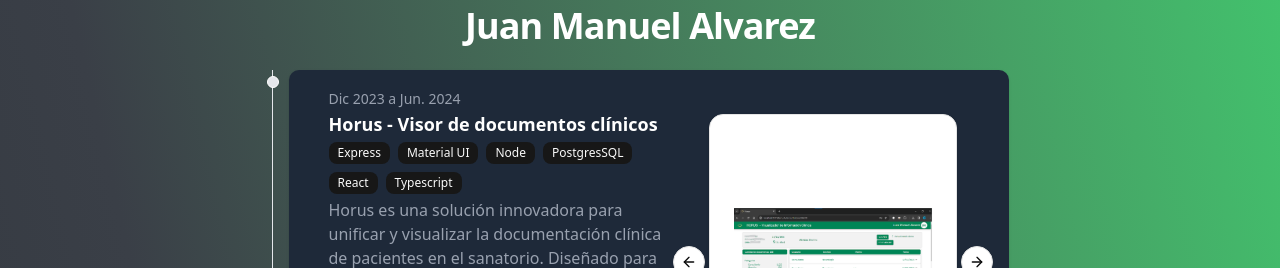
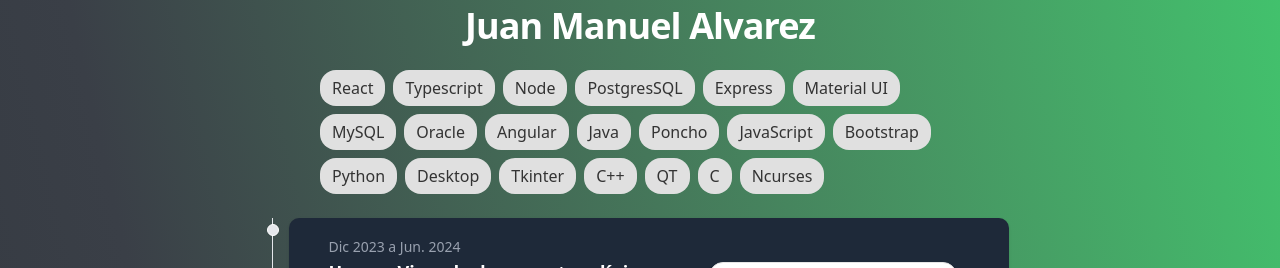
Before and after one commit to 2jmalvarez/portfolio, a React (Vite) app: page / in a window 1280 px wide. Shown: the part 298-566 px from the top of the page. Built offline with nearby package versions, Linux system fonts and the light colour scheme.

Commit message:
feat: agregar selector de etiquetas y filtrado en la lista de proyectos

```diff
--- a/src/components/Portfolio.tsx
+++ b/src/components/Portfolio.tsx
@@ -2,12 +2,34 @@ import { Background } from "./Background";
 import { Name } from "./Name";
 import { ProjectList } from "./ProjectList";
 import projectsData from "../data/projects.json";
+import SelectorTag from "./SelectorTag";
+import { useState } from "react";
 
 export const Portfolio = () => {
+  const [tagSelected, setTagSelected] = useState<string[]>([]);
   return (
     <Background>
       <Name>Juan Manuel Alvarez</Name>
-      <ProjectList data={projectsData} />
+      <SelectorTag
+        tags={[
+          ...new Set(
+            projectsData
+              .flatMap((project) => project.tags)
+              .map((tag) => tag.trim())
+          ),
+        ]}
+        onFilter={(selectedTag) => {
+          setTagSelected(selectedTag ?? []);
+        }}
+      />
+      <ProjectList
+        data={projectsData.filter(
+          (pd) =>
+            tagSelected.length === 0 ||
+            tagSelected.some((tag) => pd.tags.includes(tag))
+        )}
+        tagSelected={tagSelected}
+      />
     </Background>
   );
 };
--- a/src/components/ProjectItem.tsx
+++ b/src/components/ProjectItem.tsx
@@ -12,12 +12,14 @@ export const Project = ({
   time,
   images,
   tags,
+  tagSelected,
 }: {
   title: string;
   description: string;
   time: string;
   images?: string[];
   tags: string[];
+  tagSelected: string[];
 }) => {
   return (
     <>
@@ -31,7 +33,14 @@ export const Project = ({
               {tags
                 .toSorted((a, b) => a.localeCompare(b))
                 .map((tag) => (
-                  <Badge key={v4()}>{tag}</Badge>
+                  <Badge
+                    key={v4()}
+                    variant={
+                      tagSelected.includes(tag) ? "secondary" : "default"
+                    }
+                  >
+                    {tag}
+                  </Badge>
                 ))}
             </div>
             <DescriptionProject>{description}</DescriptionProject>
--- a/src/components/ProjectList.tsx
+++ b/src/components/ProjectList.tsx
@@ -2,7 +2,13 @@ import { v4 } from "uuid";
 import { ProjectData } from "./Project.type";
 import { Project } from "./ProjectItem";
 
-export const ProjectList = ({ data }: { data: ProjectData[] }) => {
+export const ProjectList = ({
+  data,
+  tagSelected,
+}: {
+  data: ProjectData[];
+  tagSelected: string[];
+}) => {
   return (
     <ol className="relative border-s border-gray-200 dark:border-gray-700 mx-4">
       {data.map(({ title, description, time, images, tags }) => (
@@ -13,6 +19,7 @@ export const ProjectList = ({ data }: { data: ProjectData[] }) => {
             time={time}
             images={images}
             tags={tags}
+            tagSelected={tagSelected}
           />
         </li>
       ))}
--- /dev/null
+++ b/src/components/SelectorTag.tsx
@@ -0,0 +1,43 @@
+import React, { useState } from "react";
+
+interface SelectorTagProps {
+  tags: string[];
+  onFilter: (selectedTag: string[] | null) => void;
+}
+
+const SelectorTag: React.FC<SelectorTagProps> = ({ tags, onFilter }) => {
+  const [selected, setSelected] = useState<string[]>([]);
+  console.log({ tags });
+  const handleClick = (tag: string) => {
+    const newSelected = selected.includes(tag)
+      ? selected.filter((s) => s !== tag)
+      : [...selected, tag];
+    setSelected(newSelected);
+    onFilter(newSelected);
+  };
+
+  return (
+    <div className="pb-6 w-1/2 flex flex-wrap gap-2">
+      {tags.map((tag) => (
+        <button
+          key={tag}
+          onClick={() => handleClick(tag)}
+          style={{
+            padding: "6px 12px",
+            borderRadius: "16px",
+            border: "none",
+            cursor: "pointer",
+            background: selected.includes(tag) ? "#0078d4" : "#e0e0e0",
+            color: selected.includes(tag) ? "#fff" : "#333",
+            fontWeight: selected.includes(tag) ? "bold" : "normal",
+            transition: "background 0.2s",
+          }}
+        >
+          {tag}
+        </button>
+      ))}
+    </div>
+  );
+};
+
+export default SelectorTag;
--- a/src/data/projects.json
+++ b/src/data/projects.json
@@ -54,7 +54,7 @@
     "time": "Jul. 2022 a Sep. 2022",
     "title": "ESAVI - Evento Supuestamente Atribuible a la Vacunación o Inmunización",
     "description": "Este proyecto consistió en la mejora y resolución de errores del sistema ESAVI, una plataforma web destinada al registro de eventos adversos relacionados con vacunas. Durante tres meses de trabajo intensivo, se solucionaron 69 incidencias en el frontend, muchas de las cuales requerían también ajustes en el backend. El proceso fue coordinado por una persona encargada de organizar y priorizar los tickets, además de facilitar la comunicación con los equipos involucrados. El resultado fue un sistema más sólido y funcional.",
-    "tags": ["Typescript ", "Angular", "Java", "Oracle", "Poncho"],
+    "tags": ["Typescript", "Angular", "Java", "Oracle", "Poncho"],
     "name": "esavi",
     "images": ["proyectos/esavi-1.png"]
   },
@@ -63,7 +63,7 @@
     "title": "Origen - Concurso de nombres",
     "description": "Este sistema fue desarrollado para facilitar la elección del nombre del software de historia clínica del sanatorio. Organizado en fases bien definidas a través de una tabla estructurada en base de datos, el proceso comienza con una cuenta regresiva (Fase 0), seguida por una etapa de propuestas de nombres por parte del personal (Fase 1). Luego, los usuarios pueden votar hasta tres opciones (Fase 2). Finalmente, en la Fase 4, se revelan los nombres ganadores junto a quienes los propusieron, asegurando un proceso participativo y transparente.",
     "name": "origen",
-    "tags": ["JavaScript ", "Node", "MySQL", "Express", "React", "Material UI"],
+    "tags": ["JavaScript", "Node", "MySQL", "Express", "React", "Material UI"],
     "images": [
       "proyectos/origen-8.png",
       "proyectos/origen-1.png",
```
